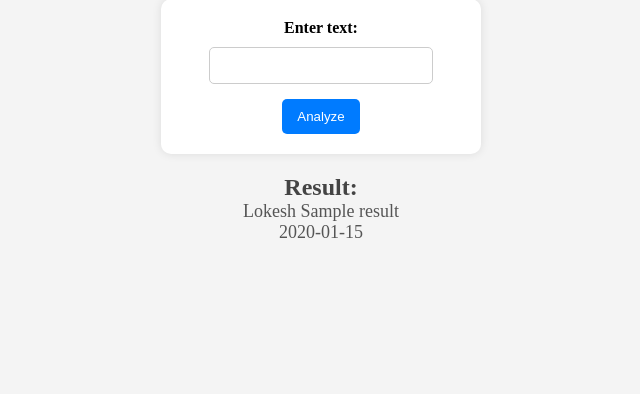
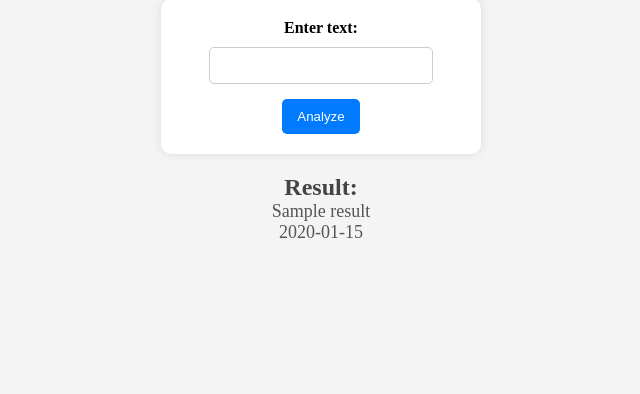
Before and after one commit to jlokesh14/Sentiment-Analysis, a Django app: template SentimentAnalysisProject/SentimentAnalysis/templates/index.html in a window 1280 px wide. Shown: the part 106-500 px from the top of the page, without its empty margins (319-959 px from the left). Run offline with Django 5.2, Linux system fonts and the light colour scheme; the template is opened without the code that fills it: most values are stand-ins (such as "Sample title", 1, 10 or a date in 2020).

Commit message:
Update index.html

```diff
--- a/SentimentAnalysisProject/SentimentAnalysis/templates/index.html
+++ b/SentimentAnalysisProject/SentimentAnalysis/templates/index.html
@@ -16,7 +16,7 @@
     </form>
     {% if result %}
         <h2>Result:</h2>
-        <p>Lokesh {{ result }}</p>
+        <p>{{ result }}</p>
         <p>{{ sentiment }}</p>
     {% endif %}
 </body>
```
